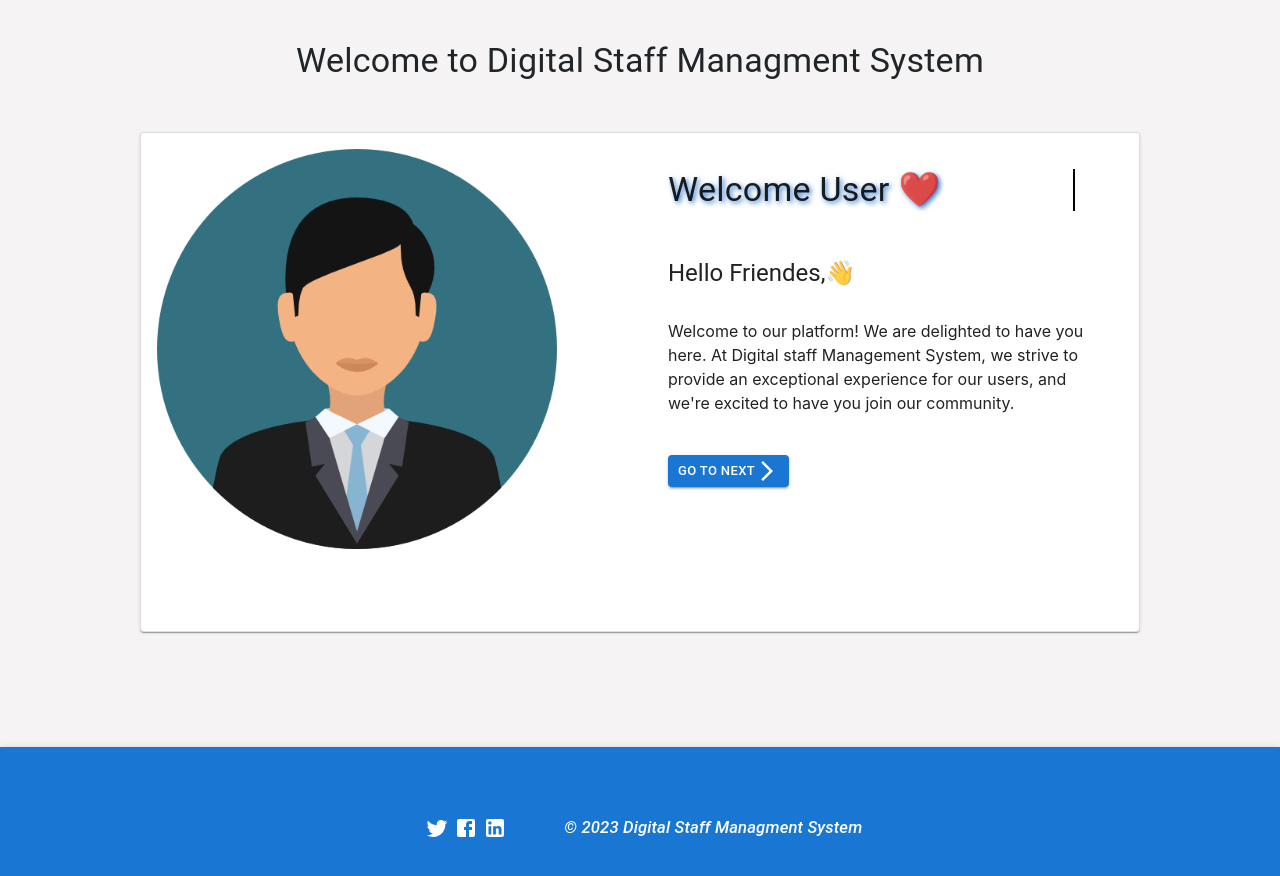
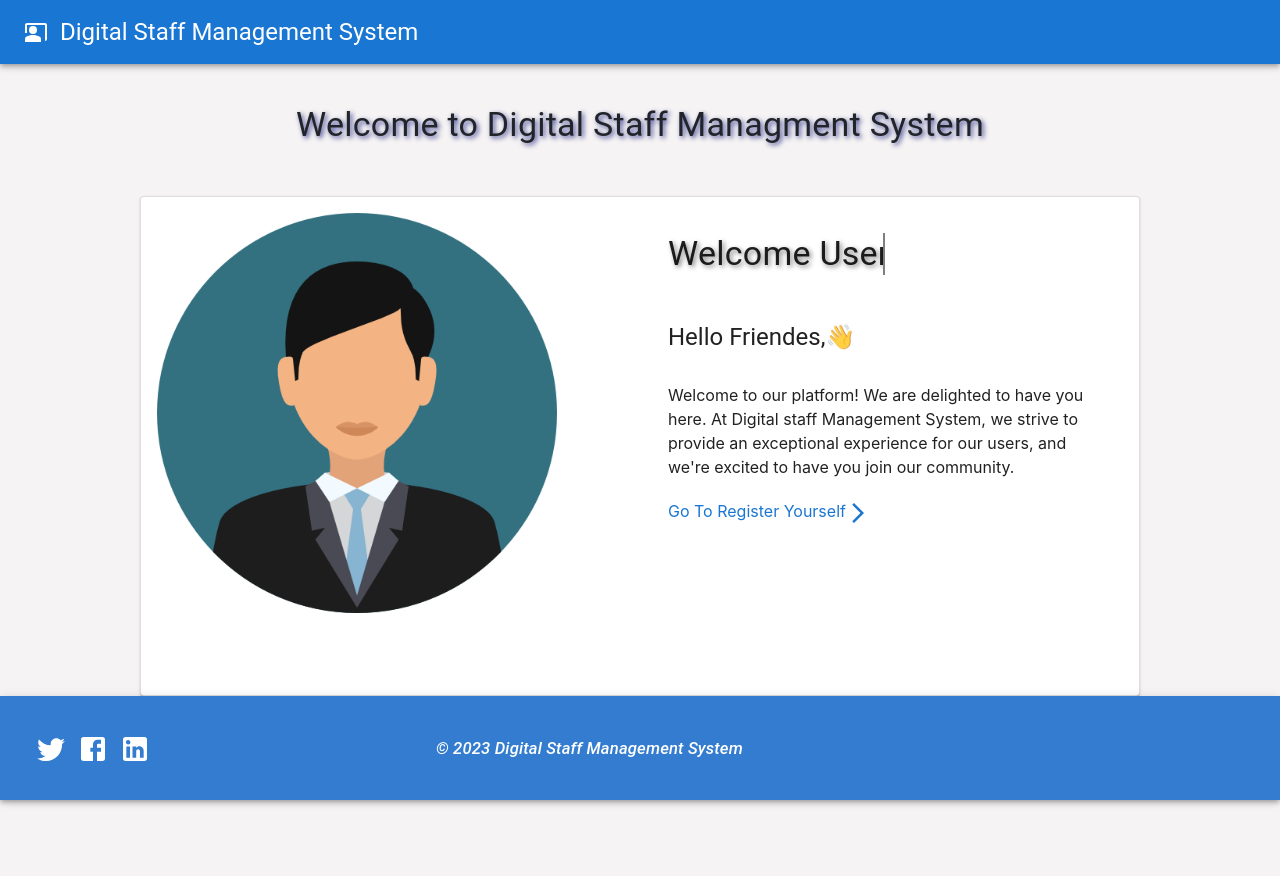
Before and after one commit to sukanyamohanty143/Digital-Staff-Management-System., a React (Create React App) app: page / in a window 1280 px wide. After the commit the page ends 800 px from the top, so only its background shows below. Built offline with nearby package versions, Linux system fonts and the light colour scheme.

Commit message:
fixed footer

```diff
--- a/src/App.css
+++ b/src/App.css
@@ -28,27 +28,21 @@ body {
   margin: auto;
   margin-top: 50px;
  }
-.fottercontainer{
-  margin: auto;
-  width: 470px;
-  margin-top: 28px;
-}
+
 .footer-text{
    text-align:"center";
    margin-top: 20px;
    font-size:smaller;
    font-style: italic;
+}
 
-}
-.footer-text:hover {
-  color: red;
-}
 .registretion-card{
   width: 700px;
   height: 700px;
   margin: auto;
   margin-top: 50px;
 }
+
 .cardcontainer{
   width: 800px;
   height: 500px;
@@ -57,19 +51,10 @@ body {
 
 }
 
-@keyframes fadeIn {
-  0% {
-    opacity: 0;
-    transform: translateY(-20px);
-  }
-  100% {
-    opacity: 1;
-    transform: translateY(0);
-  }
-}
-
 .welcometext {
   animation: fadeIn 1.5s ease-in-out;
+  text-shadow: 2px 2px 5px rgb(65, 69, 149);
+
 }
 
 .typing-animation {
@@ -77,25 +62,22 @@ body {
   overflow: hidden;
   white-space: nowrap;
   border-right: 2px solid gray;
-  animation: typing 4s steps(14, end) infinite, blink-caret 1s step-end infinite;
+  animation: typing 4s steps(14, end) infinite, blink-caret 3s step-end infinite;
+  text-shadow: 2px 2px 5px gray;
+}
 
-  text-shadow: 2px 2px 5px #337CCF;
-
+@keyframes fadeIn {
+  0% {
+    opacity: 0;
+    transform: translateY(-10px);
+  }
 }
 
 @keyframes typing {
-  0%, 100% {
+  0%,100% {
     width: 0;
   }
-  40% {
-    width: 100%;
+  50% {
+    width: 64%;
   }
 }
-@keyframes blink-caret {
-  from, to {
-    border-color: transparent;
-  }
-  40% {
-    border-color: #000;
-  }
-}
--- a/src/App.js
+++ b/src/App.js
@@ -1,5 +1,6 @@
 import "./App.css";
 import React from 'react';
+import Header from "./Components/Pages/Header";
 import Home from "./Components/Pages/Home";
 import Registration from "./Components/Pages/Registration";
 import { BrowserRouter as Router, Route, Routes } from 'react-router-dom';
@@ -8,6 +9,7 @@ import Footer from "./Components/Pages/Footer";
 function App() {
     return (
         <>
+            <Header />
             <Router>
                 <Routes>
                     <Route path="/" element={<Home />} />
--- a/src/Components/Pages/Footer.js
+++ b/src/Components/Pages/Footer.js
@@ -1,31 +1,50 @@
-import { Typography, AppBar, Grid, Stack } from "@mui/material";
+import React from 'react';
+import { Typography, AppBar, Grid, Stack } from '@mui/material';
 import TwitterIcon from '@mui/icons-material/Twitter';
 import FacebookIcon from '@mui/icons-material/Facebook';
 import LinkedInIcon from '@mui/icons-material/LinkedIn';
 
 function Footer() {
+    // styling for foorter content.
+
+    const footerStyle = {
+        padding: '20px',
+        height: 'auto',
+        backgroundColor: '#337CCF',
+        position: 'fixed',
+        bottom: 0,
+        width: '100%',
+    };
+
+    // styling for footer icon.
+    const iconStyle = {
+        fontSize: 32,
+        color: 'white',
+        marginRight: '10px',
+    };
+
     return (
-        <>
-            <AppBar position="static" style={{ padding: "20px", height: "auto", marginTop: "115px" }}>
-                <Typography variant="h6" color="inherit" component="div">
-                    <Stack className="fottercontainer">
+        <AppBar position="static" style={footerStyle}>
+            <Typography variant="h6">
+                <Stack className="footer-container" >
                     <Grid container spacing={1}>
                         <Grid item xs={4}>
-                                <Typography variant='h5' style={{ margin: "15px" }} >
-                                    <TwitterIcon style={{ marginLeft: "5px" }} />
-                                    <FacebookIcon style={{ marginLeft: "5px" }} />
-                                    <LinkedInIcon style={{ marginLeft: "5px" }} />
+                            <Typography variant="h5" style={{ margin: '15px' }}>
+                                <TwitterIcon style={iconStyle} />
+                                <FacebookIcon style={iconStyle} />
+                                <LinkedInIcon style={iconStyle} />
                             </Typography>
                         </Grid>
-
                         <Grid item xs={8}>
-                                <p className="footer-text">© 2023 Digital Staff Managment System</p>
+                            <p className="footer-text">
+                                © 2023 Digital Staff Management System
+                            </p>
                         </Grid>
                     </Grid>
                 </Stack>
             </Typography>
         </AppBar>
-        </>
-    )
+    );
 }
+
 export default Footer;
--- a/src/Components/Pages/Header.js
+++ b/src/Components/Pages/Header.js
@@ -14,7 +14,6 @@ export default function Header() {
                     Digital Staff Management System
                 </Typography>
             </Toolbar>
-
         </AppBar>
     )
 }
--- a/src/Components/Pages/Home.js
+++ b/src/Components/Pages/Home.js
@@ -1,6 +1,6 @@
 import ArrowForwardIosIcon from '@mui/icons-material/ArrowForwardIos';
 import user from "../assets/user.png"
-import { Typography, Button, Grid } from "@mui/material";
+import { Typography, Grid, Link } from "@mui/material";
 import { useNavigate } from 'react-router-dom';
 import Card from '@mui/material/Card';
 import CardContent from '@mui/material/CardContent';
@@ -11,8 +11,6 @@ function Home() {
     const goToRegistration = () => {
         navigate("/registration")
     }
-
-
 
     return (
         <>
@@ -27,15 +25,18 @@ function Home() {
                             <Typography variant='h4' style={{ margin: "20px" }} className='typing-animation '>Welcome User ❤️</Typography>
                             <Typography variant='h5' style={{ margin: "20px" }} > Hello Friendes,👋</Typography>
                             <p style={{ padding: "10px", margin: "10px" }}> Welcome to our platform! We are delighted to have you here. At Digital staff Management System, we strive to provide an exceptional experience for our users, and we're excited to have you join our community.</p>
-                            <Button
+
+                            <Link
                                 style={{ margin: "20px" }}
+                                underline={'hover'}
                                 size="small"
                                 onClick={goToRegistration}
                                 variant="contained"
                             >
-                                Go to next
-                                <ArrowForwardIosIcon />
-                            </Button>
+                                Go To Register Yourself<ArrowForwardIosIcon />
+
+                            </Link>
+
                         </Grid>
                     </Grid>
                 </CardContent>
```
Also changed, not shown: src/Components/Pages/Registration.js (+248 -16 lines). Lines whose indentation alone changed are shown as unchanged.
